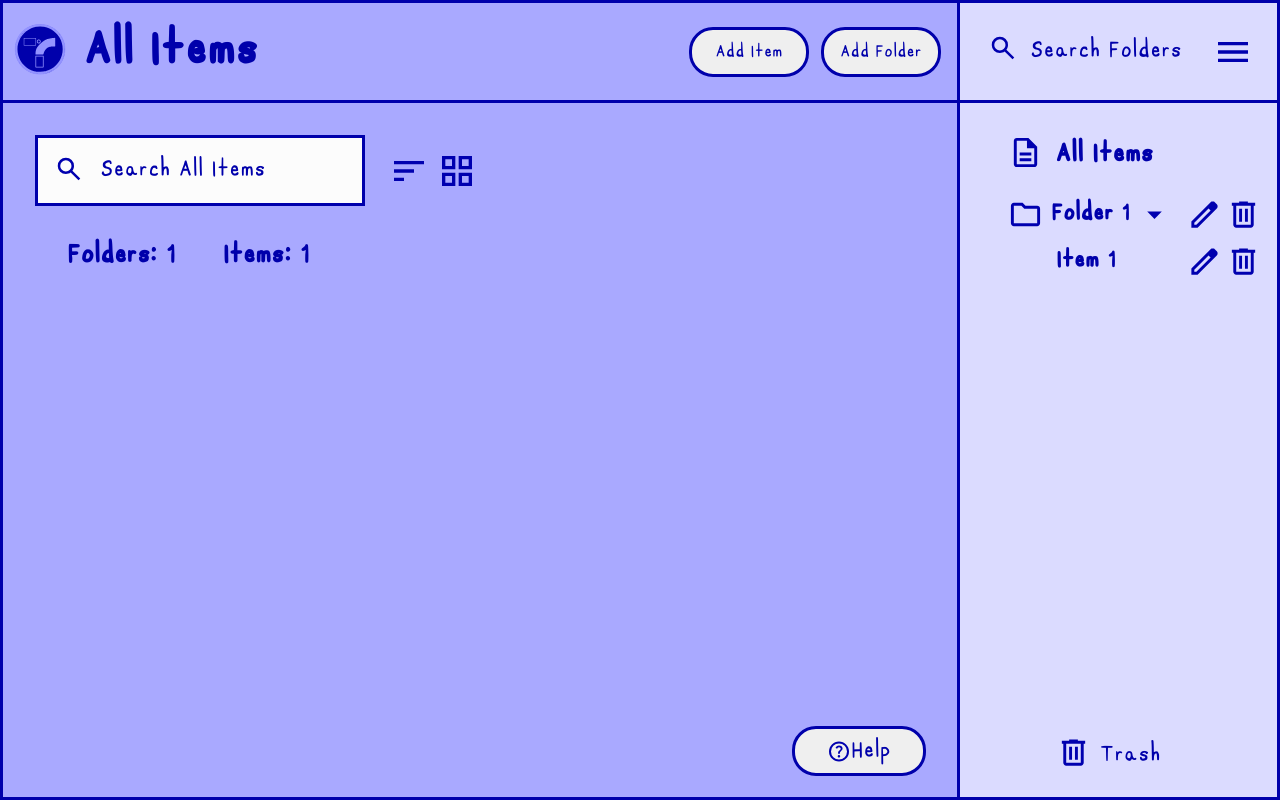
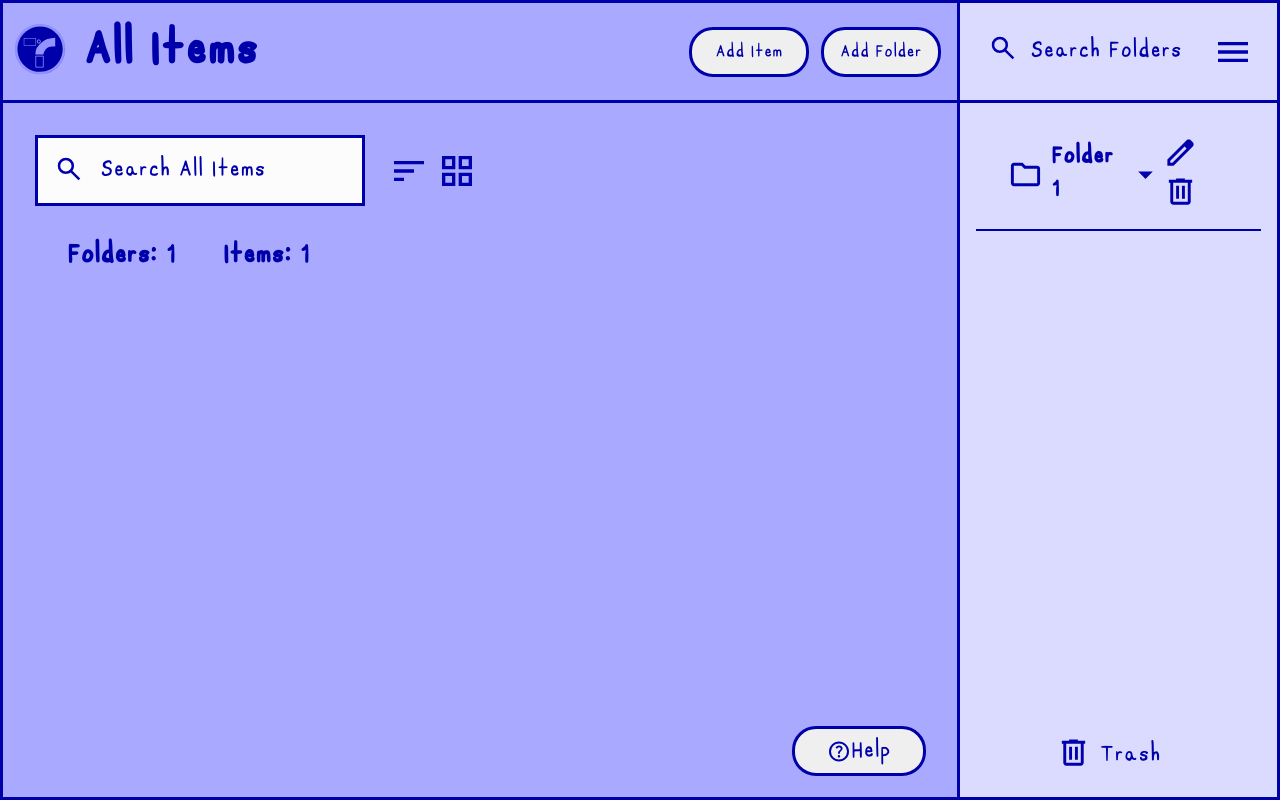
Before and after one commit to wglickman33/Tori, a React (Vite) app: page /items in a window 1280 px wide. Built offline with nearby package versions, Linux system fonts and the light colour scheme.

Commit message:
add feature to make folders on homepage dropdown so you can either see items or not

```diff
--- a/src/pages/HomePage/HomePage.jsx
+++ b/src/pages/HomePage/HomePage.jsx
@@ -17,6 +17,15 @@ const HomePage = () => {
   const [isEditFolderModalOpen, setIsEditFolderModalOpen] = useState(false);
   const [isDeleteItemModalOpen, setIsDeleteItemModalOpen] = useState(false);
   const [isDeleteFolderModalOpen, setIsDeleteFolderModalOpen] = useState(false);
+  const [openFolders, setOpenFolders] = useState({});
+
+  // Toggle folder open/close
+  const toggleFolder = (folderId) => {
+    setOpenFolders((prev) => ({
+      ...prev,
+      [folderId]: !prev[folderId],
+    }));
+  };
 
   const toggleMenu = () => {
     setIsMenuOpen(!isMenuOpen);
@@ -119,6 +128,7 @@ const HomePage = () => {
           </Button>
         </div>
       </section>
+
       <section className="itempage__right">
         <div className="itempage__right-top">
           <div className="itempage__search-folders">
@@ -145,15 +155,11 @@ const HomePage = () => {
             </Button>
           </div>
         </div>
-        <div className="itempage__all-items">
-          <img
-            className="itempage__items-icon icon"
-            src="../../../src/assets/icons/items.svg"
-            alt="Items Icon"
-          />
-          <h2 className="itempage__all-items-text">All Items</h2>
-        </div>
-        <div className="itempage__all-items-list">
+
+        <div className="itempage__folder-list">
+          {/* Example Folder 1 */}
+          <div className="itempage__folder">
+            <div className="itempage__folder-header">
               <div className="itempage__all-items-list-left">
                 <img
                   className="itempage__items-icon icon"
@@ -163,8 +169,11 @@ const HomePage = () => {
                 <h3 className="itempage__all-items-folders">Folder 1</h3>
                 <img
                   className="itempage__items-icon icon clickable"
-              src="../../../src/assets/icons/arrow-drop-down.svg"
-              alt="Drop Down Icon"
+                  src={`../../../src/assets/icons/arrow-${
+                    openFolders["folder1"] ? "drop-up" : "drop-down"
+                  }.svg`}
+                  alt="Toggle Icon"
+                  onClick={() => toggleFolder("folder1")}
                 />
               </div>
               <div className="itempage__all-items-list-right">
@@ -182,6 +191,8 @@ const HomePage = () => {
                 />
               </div>
             </div>
+            {openFolders["folder1"] && (
+              <div className="itempage__items">
                 <div className="itempage__all-items-item-group">
                   <h4 className="itempage__all-items-item">Item 1</h4>
                   <div className="itempage__all-items-item-icons">
@@ -199,6 +210,11 @@ const HomePage = () => {
                     />
                   </div>
                 </div>
+              </div>
+            )}
+          </div>
+        </div>
+
         <div className="itempage__right-bottom">
           <Button className="button--trash itempage__button">
             <img
@@ -210,6 +226,8 @@ const HomePage = () => {
           </Button>
         </div>
       </section>
+
+      {/* Modals */}
       <SlidingMenu isMenuOpen={isMenuOpen} toggleMenu={toggleMenu} />
       <AddItemModal isOpen={isAddItemModalOpen} onClose={toggleAddItemModal} />
       <AddFolderModal
--- a/src/pages/HomePage/HomePage.scss
+++ b/src/pages/HomePage/HomePage.scss
@@ -223,73 +223,51 @@
     margin-top: 0.125rem;
   }
 
-  &__all-items-list {
+  &__folder-list {
+    max-height: 60vh; // For scrollable folder list
+    overflow-y: auto;
+    padding: 1rem;
+  }
+
+  &__folder {
+    padding: 1rem 2rem;
+    border-bottom: 2px solid $darkBlue;
+  }
+
+  &__folder-header {
     display: flex;
     justify-content: space-between;
-    padding: 0 1rem 0.75rem 2rem;
-    margin: 0 0 0 1rem;
-
-    @include large-desktop {
-      padding: 0 2rem 0.75rem 2rem;
-      margin: 0 1rem;
-    }
   }
 
   &__all-items-list-left {
     display: flex;
     align-items: center;
     gap: 0.5rem;
-
-    @include large-desktop {
-      gap: 0.75rem;
-    }
   }
 
   &__all-items-folders {
     font-size: 2rem;
-
-    @include large-desktop {
-      font-size: 2.25rem;
-    }
   }
 
-  &__all-items-list-right {
-    display: flex;
-    gap: 0.25rem;
-
-    @include large-desktop {
-      gap: 0.375rem;
-    }
+  &__items {
+    margin-left: 2rem;
   }
 
   &__all-items-item-group {
     display: flex;
     justify-content: space-between;
     align-items: center;
-    padding: 0 1rem 0.75rem 3rem;
+    padding: 0.5rem 0 0.25rem 1.75rem;
     margin: 0 0 0 3rem;
-
-    @include large-desktop {
-      padding: 0 2rem 0.75rem 3rem;
-      margin: 0 1rem 0 3rem;
-    }
   }
 
   &__all-items-item {
     font-size: 2rem;
-
-    @include large-desktop {
-      font-size: 2.25rem;
-    }
   }
 
   &__all-items-item-icons {
     display: flex;
     gap: 0.25rem;
-
-    @include large-desktop {
-      gap: 0.5rem;
-    }
   }
 
   &__right-bottom {
```
Lines whose indentation alone changed are shown as unchanged.
